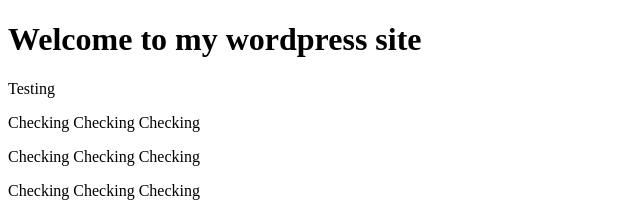
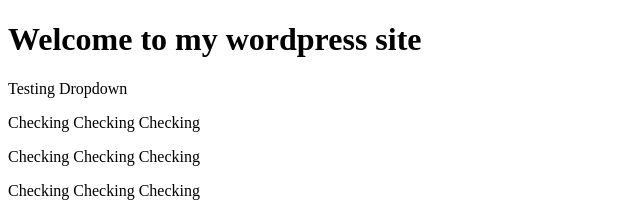
Before and after one commit to vedikanathe28-bit/wordpress-site, a plain HTML site: page index.html in a window 1280 px wide. Shown: the top 213 px of the page, 0-640 px from the left. Drawn offline with Linux system fonts and the light colour scheme.

Commit message:
Add Dropdown Feature

```diff
--- a/index.html
+++ b/index.html
@@ -9,7 +9,7 @@
 
 <body>
     <h1>Welcome to my wordpress site</h1>
-    <p>Testing</p>
+    <p>Testing Dropdown</p>
     <p>Checking Checking Checking</p>
     <p>Checking Checking Checking</p>
     <p>Checking Checking Checking</p>
```
